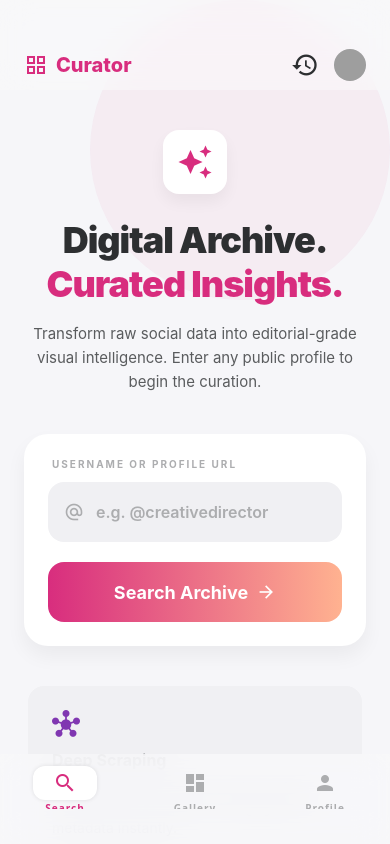
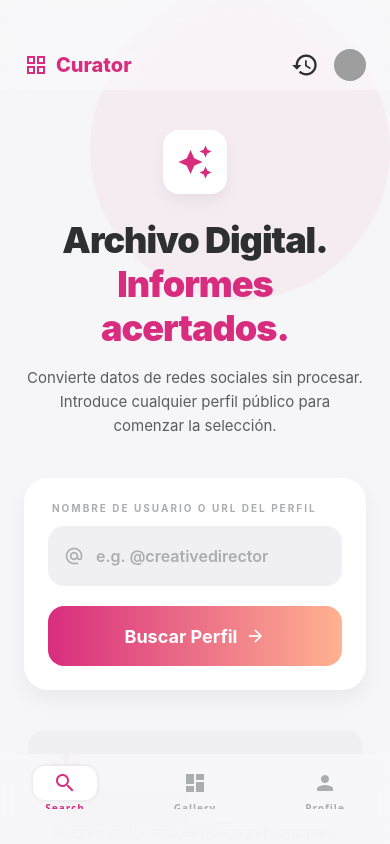
Before and after one commit to Vrouqen/Scrapping-Test, a React Native app in the folder frontend/: screen /Search in a window 390 px wide. Built offline with nearby package versions, Linux system fonts and the light colour scheme; grey boxes are pictures that could not be loaded.

Commit message:
feat(SearchScreen): update text to Spanish for improved localization

```diff
--- a/frontend/package.json
+++ b/frontend/package.json
@@ -17,9 +17,11 @@
     "expo-linear-gradient": "~15.0.8",
     "expo-status-bar": "~3.0.9",
     "react": "19.1.0",
+    "react-dom": "19.1.0",
     "react-native": "0.81.5",
     "react-native-safe-area-context": "~5.6.0",
-    "react-native-screens": "~4.16.0"
+    "react-native-screens": "~4.16.0",
+    "react-native-web": "^0.21.0"
   },
   "private": true
 }
--- a/frontend/src/screens/SearchScreen.js
+++ b/frontend/src/screens/SearchScreen.js
@@ -50,16 +50,16 @@ export default function SearchScreen({ navigation }) {
         <View style={styles.iconWrapper}>
           <MaterialIcons name="auto-awesome" size={36} color={COLORS.primary} />
         </View>
-        <Text style={styles.title}>Digital Archive.</Text>
-        <Text style={[styles.title, { color: COLORS.primary }]}>Curated Insights.</Text>
+        <Text style={styles.title}>Archivo Digital.</Text>
+        <Text style={[styles.title, { color: COLORS.primary }]}>Informes acertados.</Text>
         <Text style={styles.subtitle}>
-          Transform raw social data into editorial-grade visual intelligence. Enter any public profile to begin the curation.
+          Convierte datos de redes sociales sin procesar. Introduce cualquier perfil público para comenzar la selección.
         </Text>
       </View>
 
       {/* Search Input Block */}
       <View style={styles.searchCard}>
-        <Text style={styles.label}>USERNAME OR PROFILE URL</Text>
+        <Text style={styles.label}>NOMBRE DE USUARIO O URL DEL PERFIL</Text>
         <View style={styles.inputContainer}>
           <MaterialIcons name="alternate-email" size={20} color={COLORS.outline} style={styles.inputIcon} />
           <TextInput
@@ -79,7 +79,7 @@ export default function SearchScreen({ navigation }) {
               <ActivityIndicator color="#fff" />
             ) : (
               <>
-                <Text style={styles.buttonText}>Search Archive</Text>
+                <Text style={styles.buttonText}>Buscar Perfil</Text>
                 <MaterialIcons name="arrow-forward" size={20} color="#fff" />
               </>
             )}
@@ -91,14 +91,14 @@ export default function SearchScreen({ navigation }) {
       <View style={styles.bentoGrid}>
         <FeatureCard
           icon="hub"
-          title="Deep Scraping"
-          description="Our engine crawls public nodes to fetch high-resolution media and engagement metadata instantly."
+          title="Scraping Profundo"
+          description="Nuestro motor rastrea nodos públicos para obtener medios de alta resolución y metadatos de engagement instantáneamente."
           iconColor={COLORS.tertiary}
         />
         <FeatureCard
           icon="analytics"
-          title="Editorial Analytics"
-          description="Beyond numbers: we calculate aesthetic trends and content resonance using custom ML models."
+          title="Análisis editorial"
+          description="Más allá de las cifras: analizamos las tendencias estéticas y la repercusión de los contenidos."
           iconColor={COLORS.secondary}
         />
       </View>
```
Also changed, not shown: 2 other files (tests, documents, lock files or other folders).
